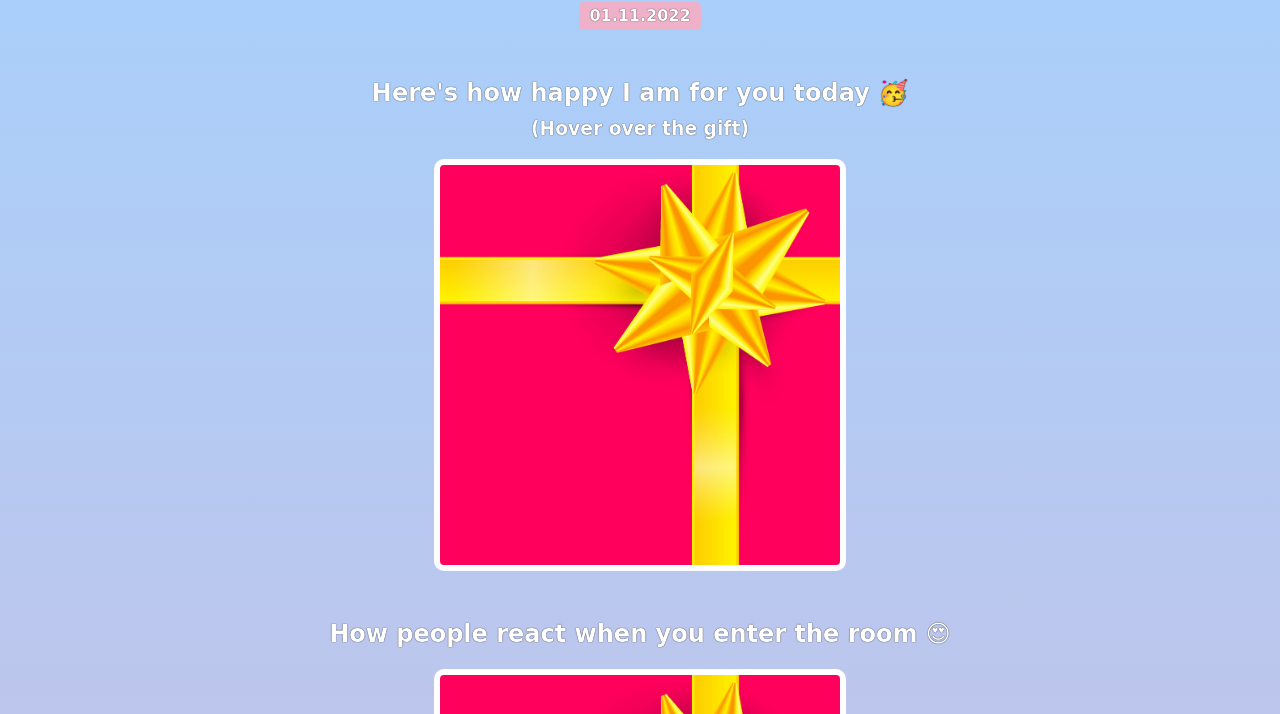
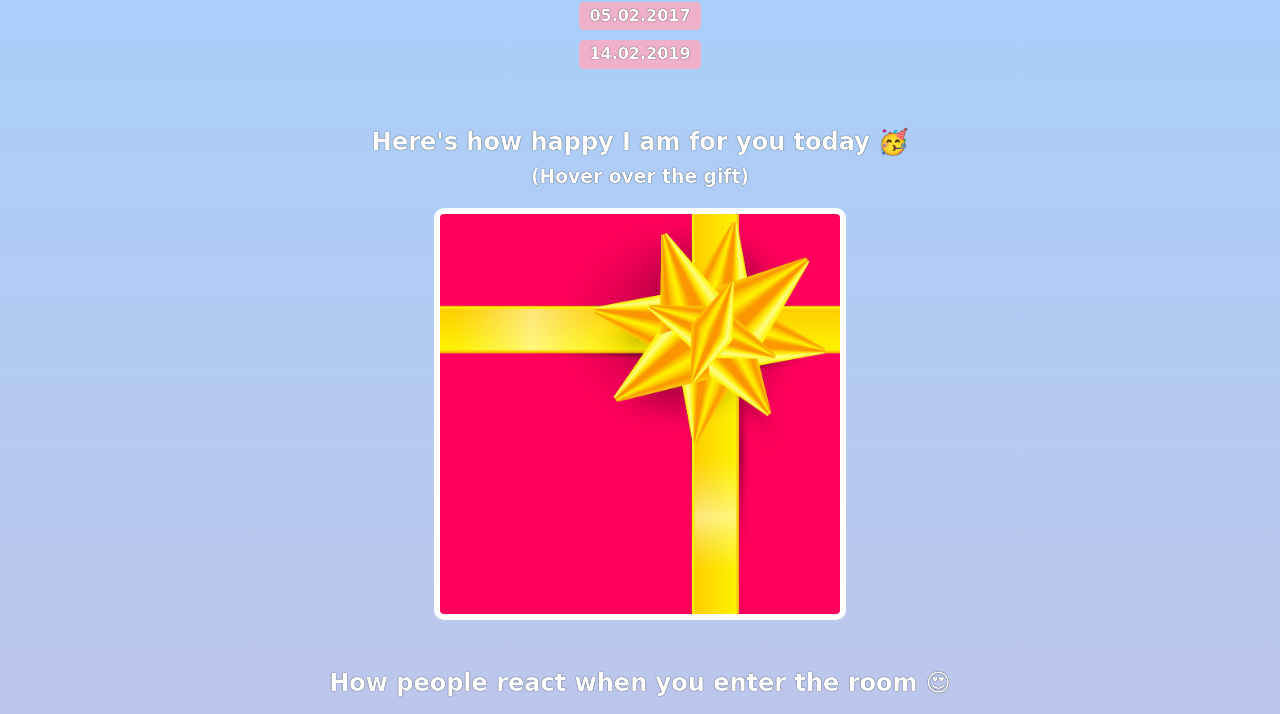
Before and after one commit to Cyrusdavirussss/bday-gift-site, a website built with Vite: page index.html in a window 1280 px wide. Shown: the part 265-979 px from the top of the page. Built offline with nearby package versions, Linux system fonts and the light colour scheme; a web font is replaced by a local one.

Commit message:
dob changes for both nephews

```diff
--- a/index.html
+++ b/index.html
@@ -10,7 +10,8 @@
             <h1>Today is Isa & Yuyo birthday 🎉</h1>
             <img id="bff-img" src="images/nephew.jpg">
             <h2 id="bday-age">7 years old & 5 years old</h2>
-            <h4 id="bday-date">01.11.2022</h4>
+            <h4 id="bday-date">05.02.2017</h4>
+            <h4 id="bday-date2">14.02.2019</h4>
         </div>
 
         <div class="gift-section">
--- a/styles.css
+++ b/styles.css
@@ -26,8 +26,17 @@ h1, h2, h3, h4, p {
 #bday-date {
     margin: 0;
     background: #EFB0C9;
+    padding: 5px 10px ;
+    border-radius: 5px;
+
+}
+
+#bday-date2{
+    margin: 10;
+    background: #EFB0C9;
     padding: 5px 10px;
     border-radius: 5px;
+
 }
 
 #header {
```
